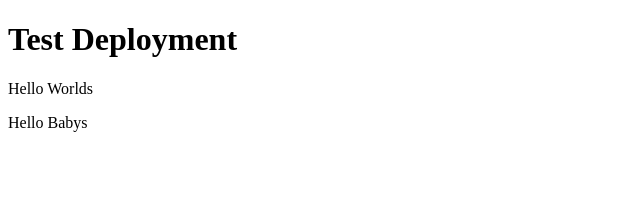
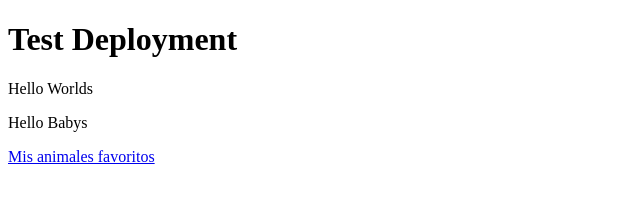
Before and after one commit to 180devex/180devex.github.io, a plain HTML site: page index.html in a window 1280 px wide. Shown: the whole page, without its empty margins (0-640 px from the left). Drawn offline with Linux system fonts and the light colour scheme.

Commit message:
commit nuevo

```diff
--- a/index.html
+++ b/index.html
@@ -13,6 +13,8 @@
 
     <p>Hello Babys</p>
 
+    <a href="https://180devex.github.io/bootcamp_animals/index.html">Mis animales favoritos</a>
+
 
 
 </body>
```
